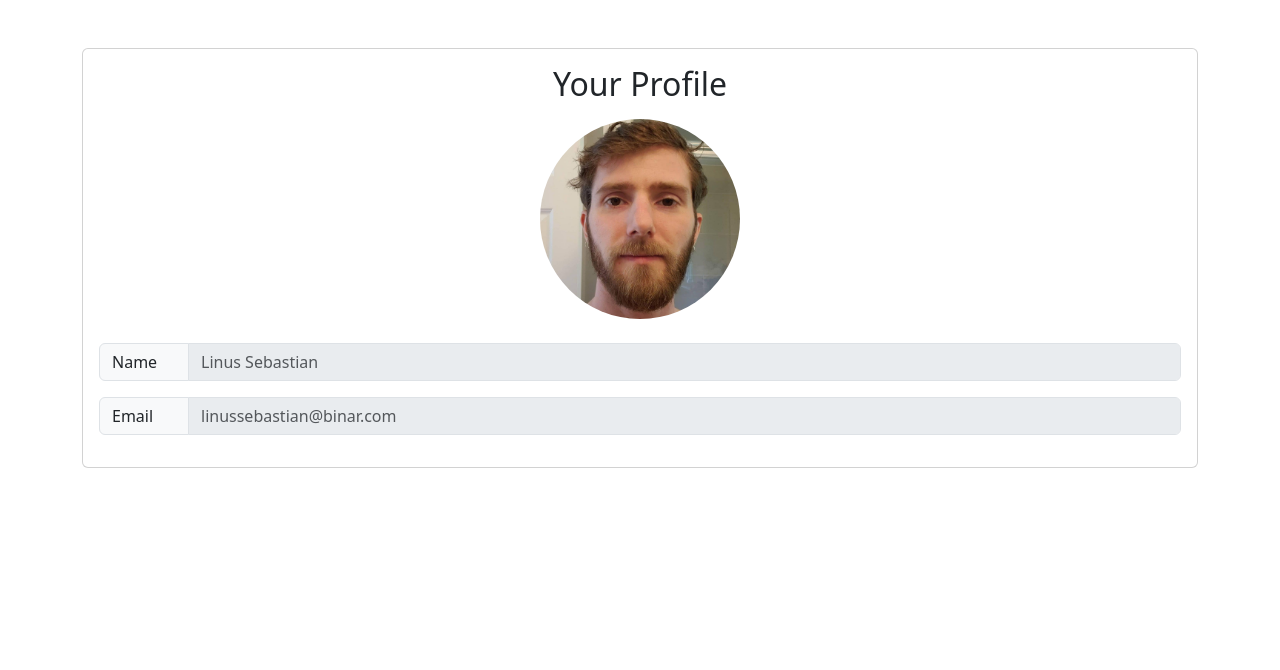
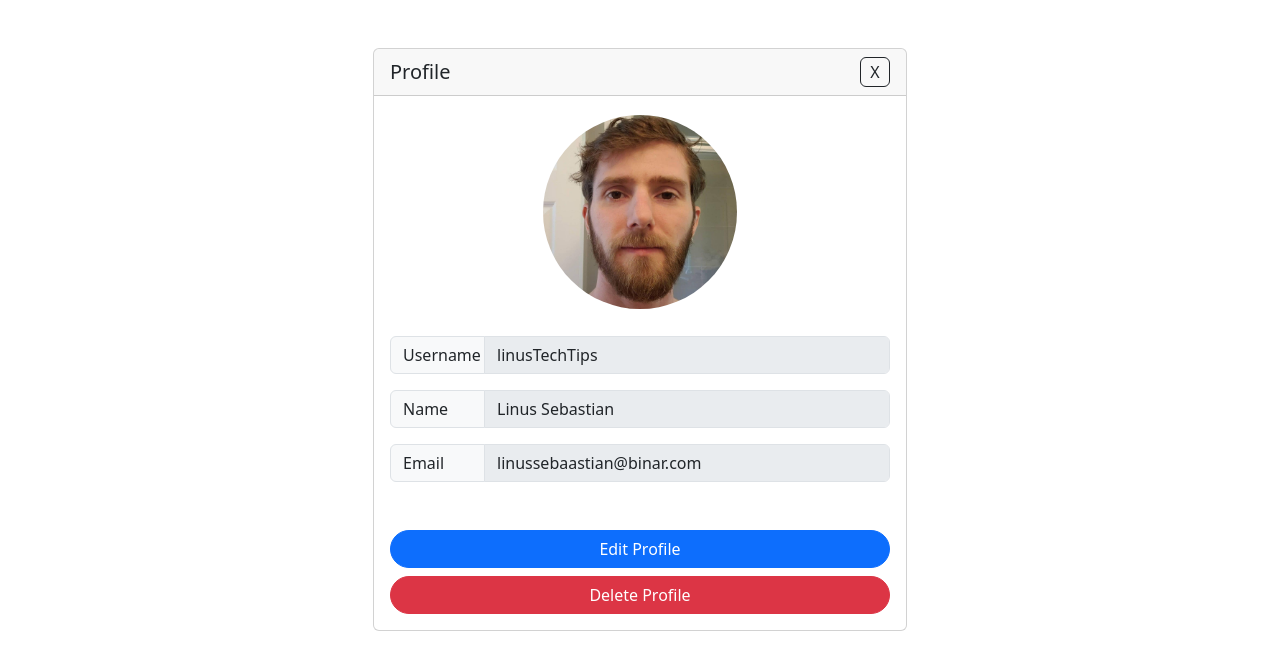
Before and after one commit to hackathon-fsw-2-team-7/chat-app-frontend, a React (Vite) app: page /profile in a window 1280 px wide. Shown: the top 670 px of the page. Built offline with nearby package versions, Linux system fonts and the light colour scheme.

Commit message:
feat: edit profile (#11)

```diff
--- a/src/App.jsx
+++ b/src/App.jsx
@@ -7,7 +7,8 @@ import { Provider } from "react-redux";
 import Register from "./pages/Register";
 import LoginPage from "./pages/Login";
 import HomePage from "./pages/Home";
-import ProfilePage from "./pages/Profile/ProfilePage";
+import ProfilePage from "./pages/Profile";
+import EditProfilePage from "./pages/EditProfile";
 
 import Protected from "./components/Protected";
 import NonProtected from "./components/NonProtected";
@@ -46,19 +47,35 @@ const router = createBrowserRouter([
   },
   {
     path: "/profile",
-    element: <ProfilePage />,
+    element: (
+      // <Protected>
+      <Container className="mt-5">
+        <ProfilePage />
+      </Container>
+      // </Protected>
+    ),
+  },
+  {
+    path: "/edit-profile",
+    element: (
+      // <Protected>
+      <Container className="mt-5">
+        <EditProfilePage />
+      </Container>
+      // </Protected>
+    ),
   },
 ]);
 
 function App() {
-    return (
+  return (
     <Provider store={store}>
       <GoogleOAuthProvider clientId={import.meta.env.VITE_GOOGLE_CLIENT_ID}>
         <RouterProvider router={router} />
         <ToastContainer theme="colored" />
-        </GoogleOAuthProvider>
+      </GoogleOAuthProvider>
     </Provider>
-    );
+  );
 }
 
 export default App;
--- /dev/null
+++ b/src/components/EditProfile/index.jsx
@@ -0,0 +1,93 @@
+import { Card, Image, Form, InputGroup, Button } from "react-bootstrap";
+
+const Profile = () => {
+  return (
+    <>
+      <style type="text/css">
+        {`
+          .img-profile {
+            object-fit: cover;
+            height: 200px;
+            width: 200px;
+            border: 3px solid white;
+          }
+          .custom-label {
+            width: 95px;
+          }
+          .cancel {
+            width: 30px;
+            height: 30px;
+            padding: 0;
+            text-align: center;
+          }
+          .header-content {
+            display: flex;
+            justify-content: space-between;
+            width: 100%;
+          }
+        `}
+      </style>
+
+      <Card>
+        <Card.Header>
+          <div className="header-content">
+            <span className="fs-5">Edit Profile</span>
+            <Button variant="outline-dark" className="cancel">
+              X
+            </Button>
+          </div>
+        </Card.Header>
+        <Card.Body>
+          <Form>
+            <InputGroup className="mb-3 mt-5">
+              <InputGroup.Text id="nama-addon" className="custom-label">
+                Username
+              </InputGroup.Text>
+              <Form.Control
+                aria-label="nama"
+                aria-describedby="nama-addon"
+                placeholder="linusTechTips" // currrent username
+              />
+            </InputGroup>
+
+            <InputGroup className="mb-3">
+              <InputGroup.Text id="nama-addon" className="custom-label">
+                Name
+              </InputGroup.Text>
+              <Form.Control
+                aria-label="nama"
+                aria-describedby="nama-addon"
+                placeholder="Linus Sebastian" // current name
+              />
+            </InputGroup>
+            <InputGroup className="mb-4">
+              <InputGroup.Text id="mail-addon" className="custom-label">
+                Email
+              </InputGroup.Text>
+              <Form.Control
+                aria-label="mail"
+                aria-describedby="mail-addon"
+                placeholder="linussebaastian@binar.com" // current email
+              />
+            </InputGroup>
+            <Form.Group className="mb-3">
+              <Form.Label className="ms-1">Change Profile Picture</Form.Label>
+              <Form.Control type="file" accept="image/*" />
+            </Form.Group>
+          </Form>
+
+          <div className="d-grid gap-2 mt-5">
+            <Button variant="success" className="w-100 rounded-pill">
+              Save Changes
+            </Button>
+            <Button variant="warning" className="w-100 rounded-pill">
+              Cancel
+            </Button>
+          </div>
+        </Card.Body>
+      </Card>
+    </>
+  );
+};
+
+export default Profile;
--- /dev/null
+++ b/src/components/Profile/index.jsx
@@ -0,0 +1,100 @@
+import { Card, Image, Form, InputGroup, Button } from "react-bootstrap";
+
+const Profile = () => {
+  return (
+    <>
+      <style type="text/css">
+        {`
+          .img-profile {
+            object-fit: cover;
+            height: 200px;
+            width: 200px;
+            border: 3px solid white;
+          }
+          .custom-label {
+            width: 95px;
+          }
+          .cancel {
+            width: 30px;
+            height: 30px;
+            padding: 0;
+            text-align: center;
+          }
+          .header-content {
+            display: flex;
+            justify-content: space-between;
+            width: 100%;
+          }
+        `}
+      </style>
+
+      <Card>
+        <Card.Header>
+          <div className="header-content">
+            <span className="fs-5">Profile</span>
+            <Button variant="outline-dark" className="cancel">
+              X
+            </Button>
+          </div>
+        </Card.Header>
+        <Card.Body>
+          <Form>
+            <div className="d-flex flex-column align-items-center mb-4">
+              {/* Check if photo exists, if not use default photo */}
+              <Image
+                src="images/profileTemp.jpg"
+                className="img-profile"
+                roundedCircle
+              />
+            </div>
+            <InputGroup className="mb-3">
+              <InputGroup.Text id="nama-addon" className="custom-label">
+                Username
+              </InputGroup.Text>
+              <Form.Control
+                aria-label="nama"
+                aria-describedby="nama-addon"
+                value="linusTechTips" // replace with real data
+                disabled
+              />
+            </InputGroup>
+
+            <InputGroup className="mb-3">
+              <InputGroup.Text id="nama-addon" className="custom-label">
+                Name
+              </InputGroup.Text>
+              <Form.Control
+                aria-label="nama"
+                aria-describedby="nama-addon"
+                value="Linus Sebastian" // replace with real data
+                disabled
+              />
+            </InputGroup>
+            <InputGroup className="mb-3">
+              <InputGroup.Text id="mail-addon" className="custom-label">
+                Email
+              </InputGroup.Text>
+              <Form.Control
+                aria-label="mail"
+                aria-describedby="mail-addon"
+                value="linussebaastian@binar.com" // replace with real data
+                disabled
+              />
+            </InputGroup>
+          </Form>
+
+          <div className="d-grid gap-2 mt-5">
+            <Button variant="primary" className="w-100 rounded-pill">
+              Edit Profile
+            </Button>
+            <Button variant="danger" className="w-100 rounded-pill">
+              Delete Profile
+            </Button>
+          </div>
+        </Card.Body>
+      </Card>
+    </>
+  );
+};
+
+export default Profile;
--- /dev/null
+++ b/src/pages/EditProfile/index.jsx
@@ -0,0 +1,17 @@
+import EditProfileComponent from "../../components/EditProfile";
+import Row from "react-bootstrap/Row";
+import Col from "react-bootstrap/Col";
+
+const LoginPage = () => {
+  return (
+    <>
+      <Row>
+        <Col md={6} className="offset-md-3">
+          <EditProfileComponent />
+        </Col>
+      </Row>
+    </>
+  );
+};
+
+export default LoginPage;
--- a/src/pages/Profile/ProfilePage.jsx
+++ /dev/null
@@ -1,72 +0,0 @@
-import {
-  Container,
-  Col,
-  Row,
-  Card,
-  Image,
-  Form,
-  InputGroup,
-} from "react-bootstrap";
-
-const Profile = () => {
-  return (
-    <div>
-      <style type="text/css">
-        {`
-                    .img-profile {
-                        object-fit: cover;
-                        height: 200px;
-                        width: 200px;
-                    }
-                    .custom-label {
-                        width: 90px;
-                    }
-                `}
-      </style>
-      <Container className="mt-5">
-        <Row>
-          <Col>
-            <Card>
-              <Card.Body>
-                <Card.Title className="text-center fs-2 mb-3">
-                  Your Profile
-                </Card.Title>
-                <div className="d-flex flex-column align-items-center mb-4">
-                  <Image
-                    src="images/profileTemp.jpg"
-                    className="img-profile"
-                    roundedCircle
-                  />
-                </div>
-                <InputGroup className="mb-3">
-                  <InputGroup.Text id="nama-addon" className="custom-label">
-                    Name
-                  </InputGroup.Text>
-                  <Form.Control
-                    placeholder="Linus Sebastian" // fetch from API
-                    aria-label="nama"
-                    aria-describedby="nama-addon"
-                    disabled
-                  />
-                </InputGroup>
-                <InputGroup className="mb-3">
-                  <InputGroup.Text id="mail-addon" className="custom-label">
-                    Email
-                  </InputGroup.Text>
-                  <Form.Control
-                    placeholder="linussebastian@binar.com" // fetch from API
-                    aria-label="mail"
-                    aria-describedby="mail-addon"
-                    disabled
-                  />
-                </InputGroup>
-              </Card.Body>
-            </Card>
-          </Col>
-        </Row>
-      </Container>
-    </div>
-  );
-};
-
-export default Profile;
--- /dev/null
+++ b/src/pages/Profile/index.jsx
@@ -0,0 +1,20 @@
+import ProfileComponent from "../../components/Profile";
+import Row from "react-bootstrap/Row";
+import Col from "react-bootstrap/Col";
+import Container from "react-bootstrap/Container";
+
+const LoginPage = () => {
+  return (
+    <>
+      <Container className="mt-5">
+        <Row>
+          <Col md={6} className="offset-md-3">
+            <ProfileComponent />
+          </Col>
+        </Row>
+      </Container>
+    </>
+  );
+};
+
+export default LoginPage;
```
Also changed, not shown: 1 other file (tests, documents, lock files or other folders).
